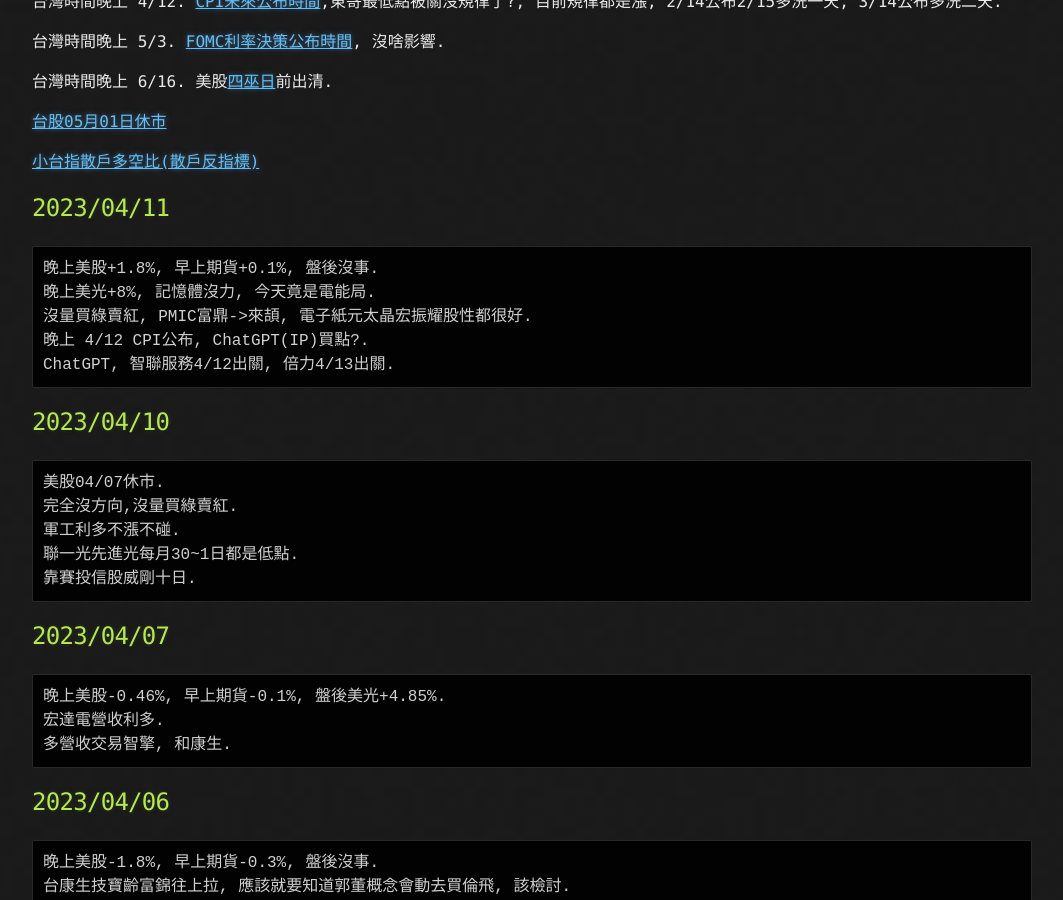
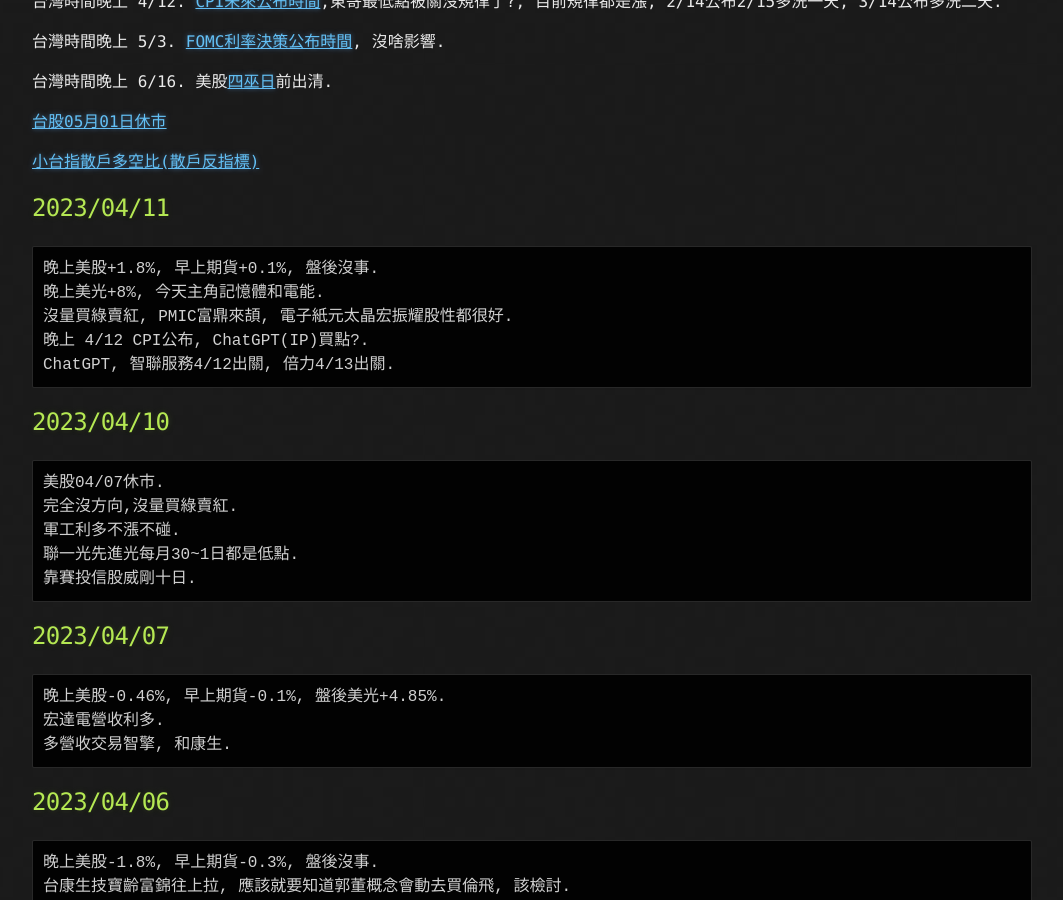
Before and after one commit to lepg5487/Stock_God, a Jekyll site: the page built from index.md, in a window 1280 px wide and 900 px high, scrolled down 468 px. Shown: the whole window, without its empty margins (108-1171 px from the left). Built offline with Jekyll 4.4.1, drawn with Linux system fonts in a browser that asks for light colours; our own code applies the rules of GitHub Pages for plain Markdown files.

Commit message:
Update index.md

````diff
--- a/index.md
+++ b/index.md
@@ -25,8 +25,8 @@
 ## 2023/04/11
 ```
 晚上美股+1.8%, 早上期貨+0.1%, 盤後沒事.
-晚上美光+8%, 記憶體沒力, 今天竟是電能局.
-沒量買綠賣紅, PMIC富鼎->來頡, 電子紙元太晶宏振耀股性都很好.
+晚上美光+8%, 今天主角記憶體和電能.
+沒量買綠賣紅, PMIC富鼎來頡, 電子紙元太晶宏振耀股性都很好.
 晚上 4/12 CPI公布, ChatGPT(IP)買點?.
 ChatGPT, 智聯服務4/12出關, 倍力4/13出關.
 ```
````
